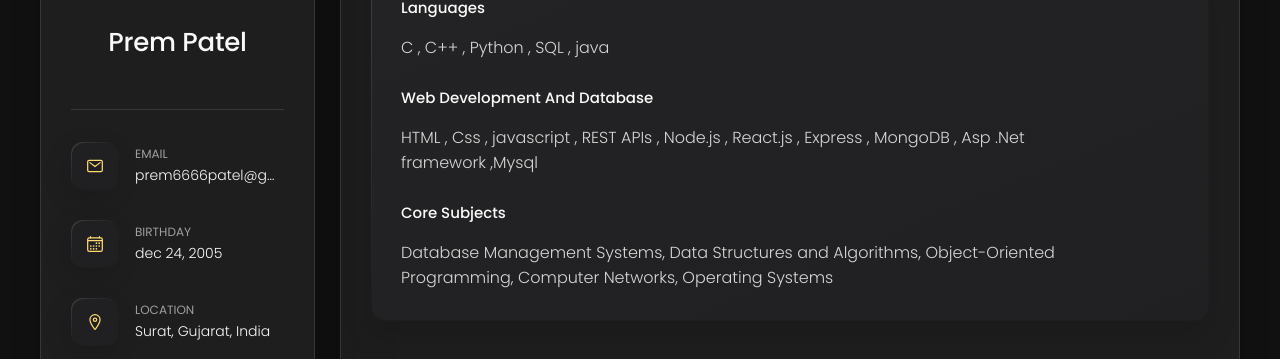
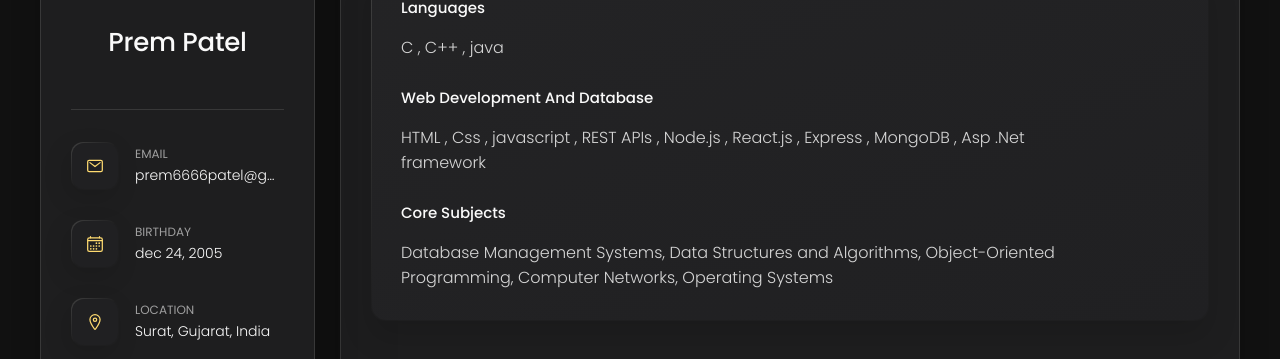
Before and after one commit to prem6666patel/Portfolio, a plain HTML site: page index.html in a window 1280 px wide. Both pictures are taken after a click on the button "Skills". Shown: the part 273-632 px from the top of the page. Drawn offline with nearby package versions, Linux system fonts and the light colour scheme.

Commit message:
your message

```diff
--- a/index.html
+++ b/index.html
@@ -348,7 +348,7 @@
                 </div>
 
                 <div class="skill-content">
-                  <p class="timeline-text">C , C++ , Python , SQL , java</p>
+                  <p class="timeline-text">C , C++ , java</p>
                 </div>
               </a>
             </li>
@@ -360,7 +360,7 @@
                 </div>
 
                 <div class="skill-content">
-                  <p class="timeline-text">HTML , Css , javascript , REST APIs , Node.js , React.js , Express , MongoDB , Asp .Net framework ,Mysql</p>
+                  <p class="timeline-text">HTML , Css , javascript , REST APIs , Node.js , React.js , Express , MongoDB , Asp .Net framework</p>
                 </div>
               </a>
             </li>
```
